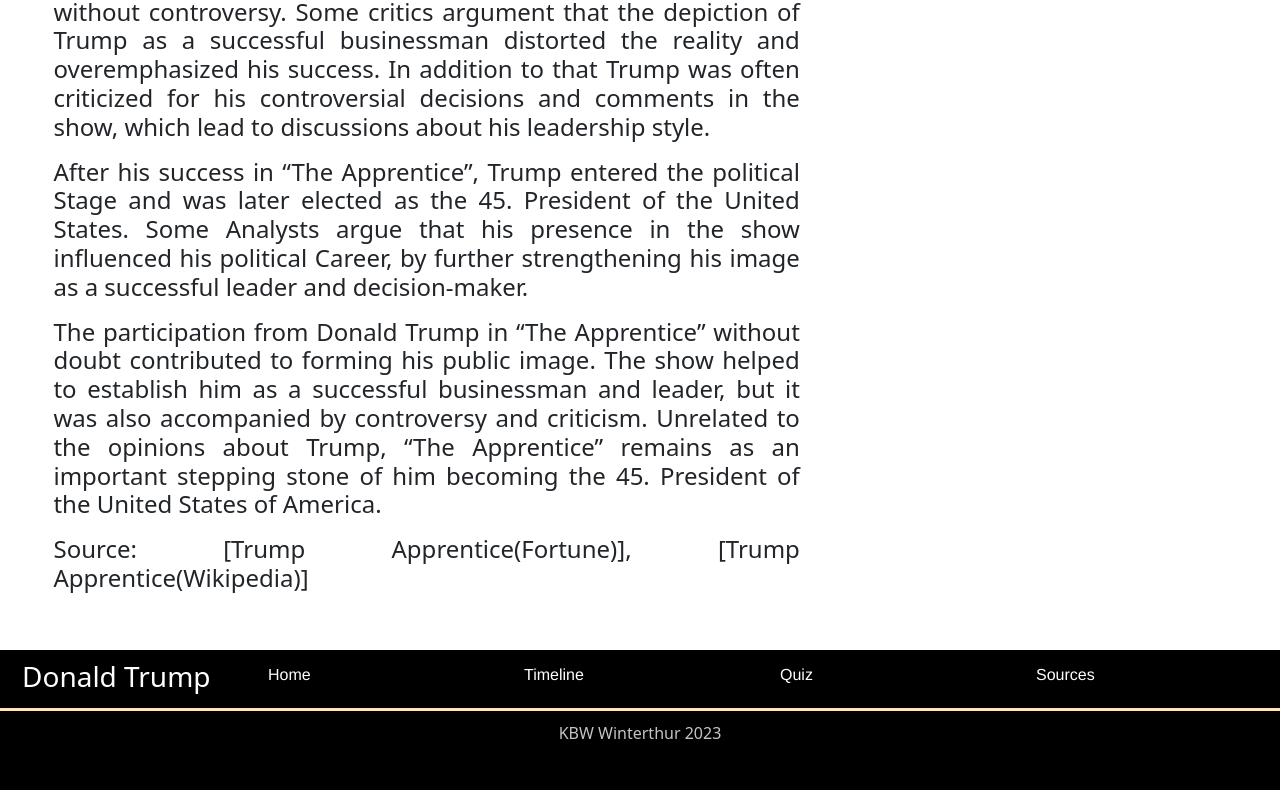
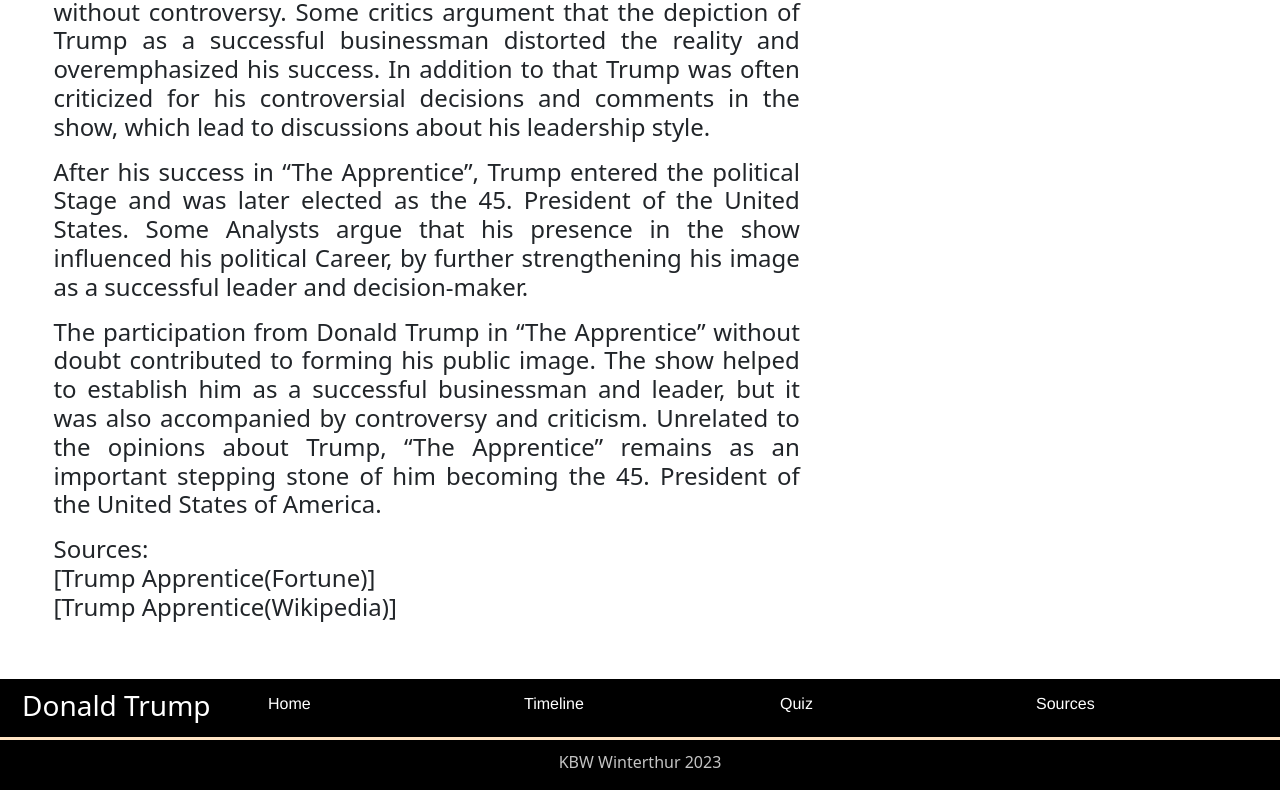
Before and after one commit to lucZwyssig/TrumpSiteFrontend, a React (Create React App) app: page /article/4 in a window 1280 px wide. Shown: the part 2067-2857 px from the top of the page. Before the commit the page ends 2828 px from the top, so only its background shows below. Built offline with nearby package versions, Linux system fonts and the light colour scheme.

Commit message:
feat: fixed spacing issue

```diff
--- a/src/Pages/Article4.js
+++ b/src/Pages/Article4.js
@@ -69,7 +69,7 @@
                             <p>Despite the success of “The Apprentice”, the show was not without controversy. Some critics argument that the depiction of Trump as a successful businessman distorted the reality and overemphasized his success. In addition to that Trump was often criticized for his controversial decisions and comments in the show, which lead to discussions about his leadership style.</p>
                             <p>After his success in “The Apprentice”, Trump entered the political Stage and was later elected as the 45. President of the United States. Some Analysts argue that his presence in the show influenced his political Career, by further strengthening his image as a successful leader and decision-maker.</p>
                             <p>The participation from Donald Trump in “The Apprentice” without doubt contributed to forming his public image. The show helped to establish him as a successful businessman and leader, but it was also accompanied by controversy and criticism. Unrelated to the opinions about Trump, “The Apprentice” remains as an important stepping stone of him becoming the 45. President of the United States of America.</p>
-                            <p>Source: [Trump Apprentice(Fortune)], [Trump Apprentice(Wikipedia)]</p>
+                            <p>Sources: <br/>[Trump Apprentice(Fortune)] <br/> [Trump Apprentice(Wikipedia)] </p>
                         </h4>
                     </div>
                 </Col>
```
